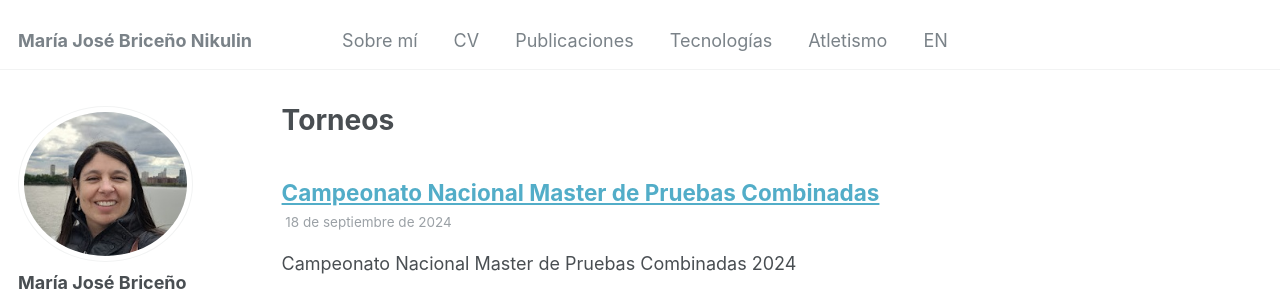
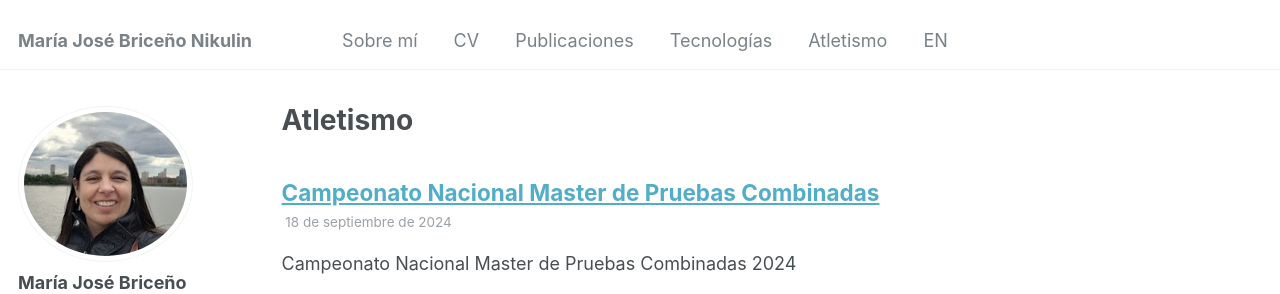
Before and after one commit to majobrini/majobrini.github.io, a Jekyll site: the page built from _pages/athletics.html, in a window 1280 px wide and 994 px high. Shown: the top 294 px of the window. Built offline with Jekyll 4.4.1, drawn with Linux system fonts in a browser that asks for light colours.

Commit message:
Títulos de página y sección Atletismo (ES)

```diff
--- a/_pages/athletics.html
+++ b/_pages/athletics.html
@@ -1,13 +1,13 @@
 ---
 layout: archive
-title: "Torneos"
+title: "Atletismo"
 permalink: /athletics/
 author_profile: true
 ---
 
 {% if site.athletics_link == true %}
 
-<p style="text-decoration:underline;"><a href="/athletics.html">Torneos</a></p>
+<p style="text-decoration:underline;"><a href="/athletics.html">Atletismo</a></p>
 
 {% endif %}
 
```
Also changed, not shown: _pages/about.md (+1 -3 lines), _pages/cv.md (+3 -3 lines).
